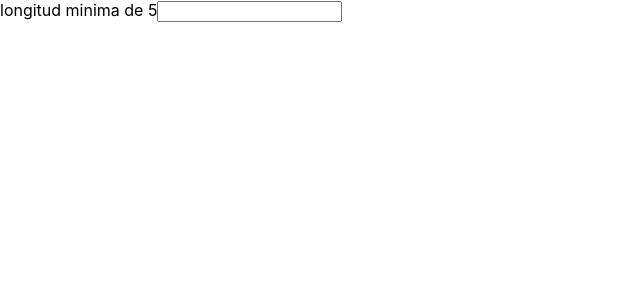
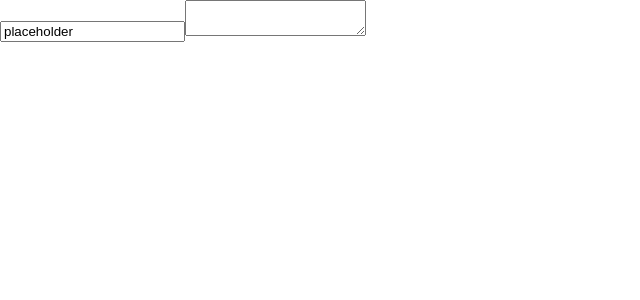
Before and after one commit to franjmr0416/cursoReact-forms, a React (Create React App) app: page / in a window 1280 px wide. Shown: the top 300 px of the page, without its empty margins (0-640 px from the left). Built offline with nearby package versions, Linux system fonts and the light colour scheme.

Commit message:
multiples comp controlados

```diff
--- a/src/App.js
+++ b/src/App.js
@@ -1,15 +1,24 @@
 import { useState } from "react";
 
 const App = () => {
-  const [value, setValue] = useState("");
+  const [value, setValue] = useState({ normal: "placeholder", texto: "" });
+
   const handleChange = (e) => {
-    setValue(e.target.value);
+    //se hace una copia de value y se actualiza la propiedad
+    //seleccionada con e.target.name
+    setValue({ ...value, [e.target.name]: e.target.value });
   };
   console.log(value);
   return (
     <div>
       {value.length < 5 ? <span>longitud minima de 5</span> : null}
-      <input type="text" name="normal" value={value} onChange={handleChange} />
+      <input
+        type="text"
+        name="normal"
+        value={value.normal}
+        onChange={handleChange}
+      />
+      <textarea name="texto" onChange={handleChange} value={value.texto} />
     </div>
   );
 };
```
